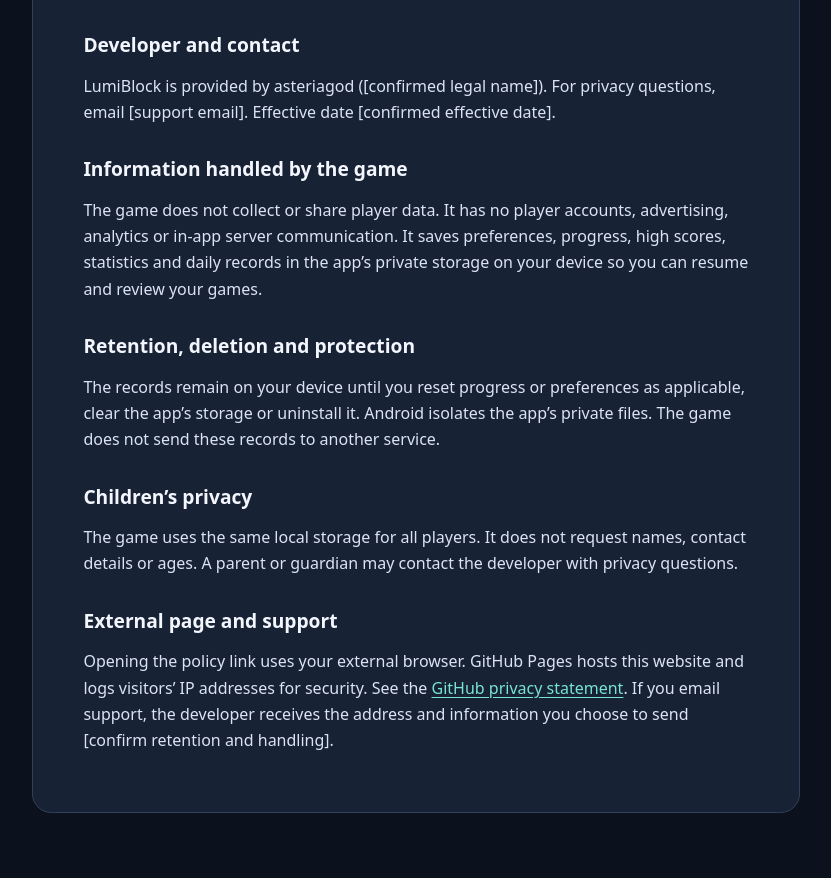
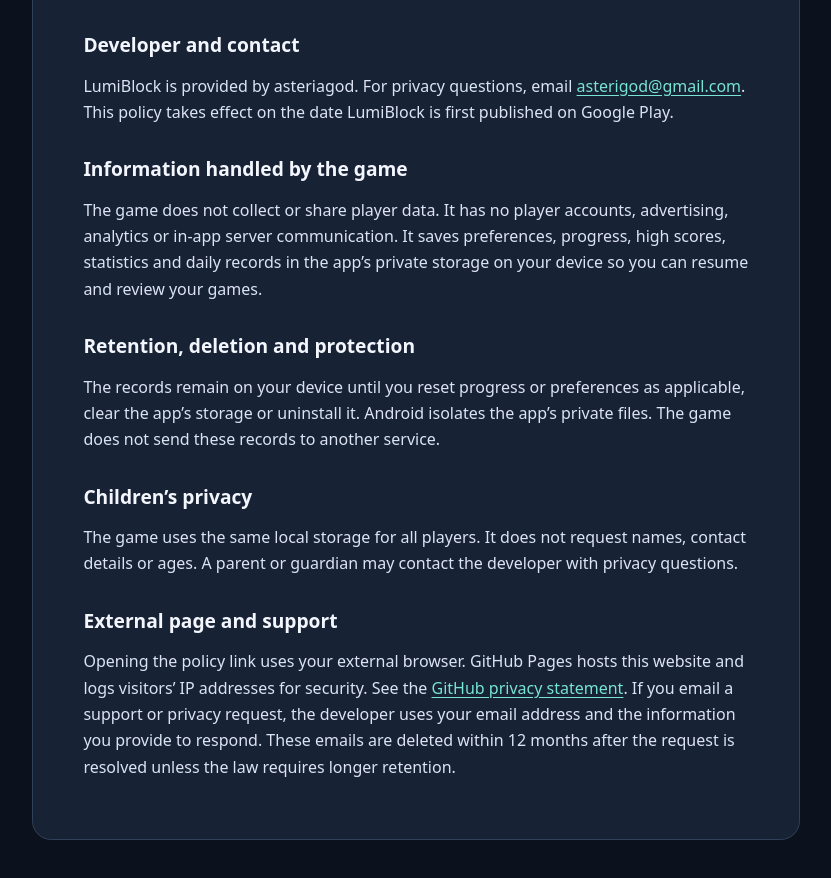
Before and after one commit to perihanozby/lumiblock-privacy, a plain HTML site: page index.html in a window 1280 px wide. Shown: the part 258-1136 px from the top of the page, without its empty margins (224-1055 px from the left). Drawn offline with Linux system fonts and the light colour scheme.

Commit message:
Finalize approved developer contact and retention policy

```diff
--- a/index.html
+++ b/index.html
@@ -13,7 +13,7 @@
 <article id="en" lang="en">
 <h1>Privacy policy for LumiBlock</h1>
 <h2>Developer and contact</h2>
-<p>LumiBlock is provided by asteriagod ([confirmed legal name]). For privacy questions, email [support email]. Effective date [confirmed effective date].</p>
+<p>LumiBlock is provided by asteriagod. For privacy questions, email <a href="mailto:asterigod@gmail.com">asterigod@gmail.com</a>. This policy takes effect on the date LumiBlock is first published on Google Play.</p>
 <h2>Information handled by the game</h2>
 <p>The game does not collect or share player data. It has no player accounts, advertising, analytics or in-app server communication. It saves preferences, progress, high scores, statistics and daily records in the app’s private storage on your device so you can resume and review your games.</p>
 <h2>Retention, deletion and protection</h2>
@@ -21,12 +21,12 @@
 <h2>Children’s privacy</h2>
 <p>The game uses the same local storage for all players. It does not request names, contact details or ages. A parent or guardian may contact the developer with privacy questions.</p>
 <h2>External page and support</h2>
-<p>Opening the policy link uses your external browser. GitHub Pages hosts this website and logs visitors’ IP addresses for security. See the <a href="https://docs.github.com/en/site-policy/privacy-policies/github-general-privacy-statement">GitHub privacy statement</a>. If you email support, the developer receives the address and information you choose to send [confirm retention and handling].</p>
+<p>Opening the policy link uses your external browser. GitHub Pages hosts this website and logs visitors’ IP addresses for security. See the <a href="https://docs.github.com/en/site-policy/privacy-policies/github-general-privacy-statement">GitHub privacy statement</a>. If you email a support or privacy request, the developer uses your email address and the information you provide to respond. These emails are deleted within 12 months after the request is resolved unless the law requires longer retention.</p>
 </article>
 <article id="tr" lang="tr">
 <h1>LumiBlock gizlilik politikası</h1>
 <h2>Geliştirici ve iletişim</h2>
-<p>LumiBlock, asteriagod ([doğrulanmış yasal ad]) tarafından sunulur. Gizlilik soruları için [destek e-postası] adresine yazabilirsiniz. Yürürlük tarihi [doğrulanmış yürürlük tarihi].</p>
+<p>LumiBlock, asteriagod tarafından sunulur. Gizlilik soruları için <a href="mailto:asterigod@gmail.com">asterigod@gmail.com</a> adresine yazabilirsiniz. Bu politika, LumiBlock’un Google Play’de ilk yayımlandığı tarihte yürürlüğe girer.</p>
 <h2>Oyunun işlediği bilgiler</h2>
 <p>Oyun, oyuncu verisi toplamaz veya paylaşmaz. Oyuncu hesabı, reklam, analiz ve oyun içi sunucu bağlantısı yoktur. Tercihler, ilerleme, rekorlar, istatistikler ve günlük görev kayıtları, oyuna devam edebilmeniz ve sonuçlarınızı görebilmeniz için cihazınızdaki uygulamaya özel depoda saklanır.</p>
 <h2>Saklama, silme ve koruma</h2>
@@ -34,7 +34,7 @@
 <h2>Çocukların gizliliği</h2>
 <p>Oyun tüm oyuncular için aynı yerel kayıt yöntemini kullanır. Ad, iletişim bilgisi veya yaş istemez. Ebeveynler ve vasiler gizlilik sorularını geliştiriciye iletebilir.</p>
 <h2>Harici sayfa ve destek</h2>
-<p>Politika bağlantısı cihazın tarayıcısında açılır. Bu siteyi barındıran GitHub Pages, güvenlik için ziyaretçilerin IP adreslerini kaydeder. Ayrıntılar için <a href="https://docs.github.com/en/site-policy/privacy-policies/github-general-privacy-statement">GitHub gizlilik bildirimine</a> bakabilirsiniz. Desteğe e-posta gönderirseniz geliştirici adresinizi ve paylaştığınız bilgileri alır [saklama ve işleme koşullarını doğrulayın].</p>
+<p>Politika bağlantısı cihazın tarayıcısında açılır. Bu siteyi barındıran GitHub Pages, güvenlik için ziyaretçilerin IP adreslerini kaydeder. Ayrıntılar için <a href="https://docs.github.com/en/site-policy/privacy-policies/github-general-privacy-statement">GitHub gizlilik bildirimine</a> bakabilirsiniz. Destek veya gizlilik talebinizi e-postayla iletirseniz geliştirici e-posta adresinizi ve paylaştığınız bilgileri talebinizi yanıtlamak için kullanır. Yasal saklama zorunluluğu bulunmadığı sürece bu e-postalar talep sonuçlandıktan sonraki 12 ay içinde silinir.</p>
 </article>
 </main>
 <script>const languages=new Set(['en','tr']);function showLanguage(){const hash=location.hash.slice(1);const browser=navigator.language.toLowerCase().split('-')[0];const active=languages.has(hash)?hash:(browser==='tr'?'tr':'en');document.documentElement.lang=active;document.title=active==='tr'?'LumiBlock gizlilik politikası':'LumiBlock privacy policy';for(const lang of languages){document.getElementById(lang).hidden=lang!==active;const link=document.querySelector('a[href="#'+lang+'"]');if(lang===active)link.setAttribute('aria-current','true');else link.removeAttribute('aria-current');}}window.addEventListener('hashchange',showLanguage);showLanguage();</script>
```
